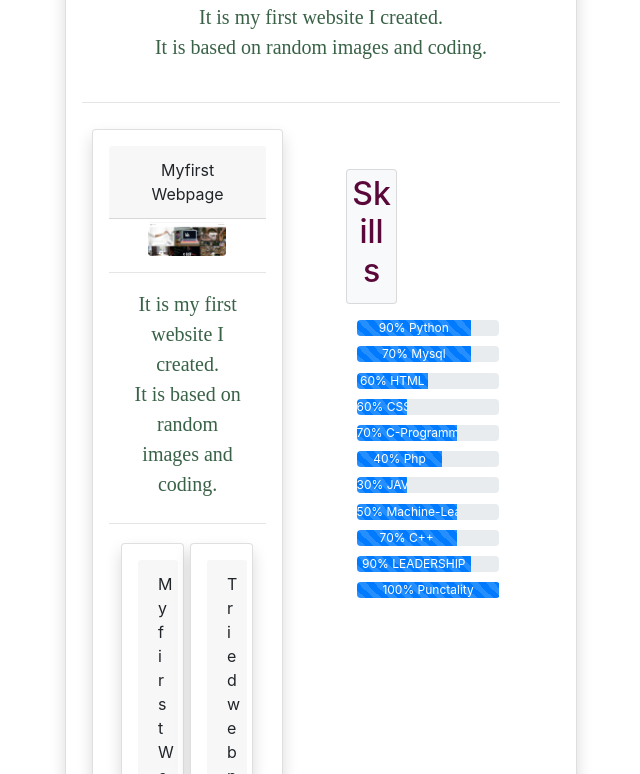
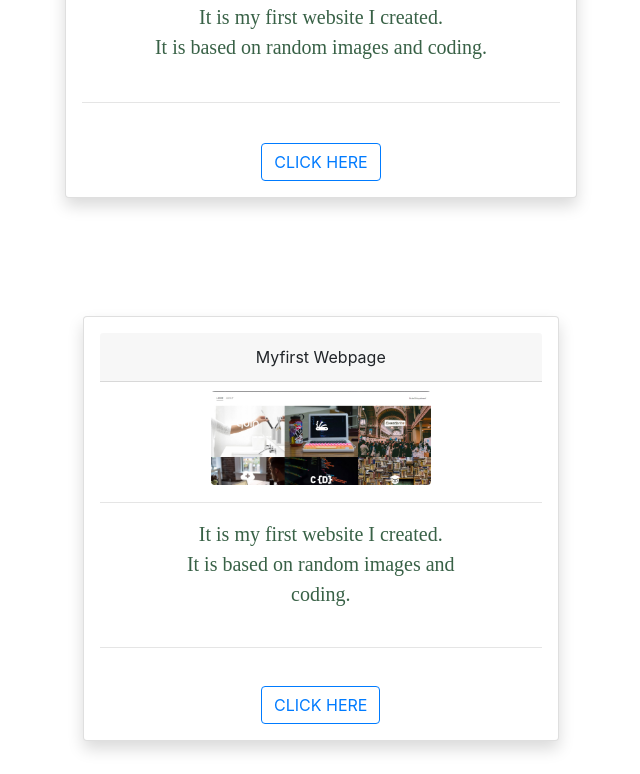
Before and after one commit to Srivyshnavi26/sampleactivity, a plain HTML site: page index.html in a window 1280 px wide. Shown: the part 1834-2608 px from the top of the page, without its empty margins (319-959 px from the left). Drawn offline with nearby package versions, Linux system fonts and the light colour scheme.

Commit message:
Update index.html

```diff
--- a/index.html
+++ b/index.html
@@ -142,7 +142,12 @@
                         It is my first website I created.<br>It is based on random images and coding.
                     </p>
                     <hr>
-            <div class="flex-container">
+
+                    <div class="a2">
+                        <a href="https://srivyshnavi26.github.io/coding-matters-portfolio/ " class="btn btn-outline-primary " role="button" aria-pressed="true" target="_blank">CLICK HERE</a>
+                    </div>
+                </div>
+                <div class="flex-container">
                 <div class="card bg-light mb-3 shadow p-3 mb-5 bg-white rounded " data-aos="zoom-in" style="max-width: 40%; ">
 
                     <div class="card-header" style="margin-bottom :2%;">Myfirst Webpage</div>
@@ -153,6 +158,11 @@
                         It is my first website I created.<br>It is based on random images and coding.
                     </p>
                     <hr>
+
+                    <div class="a2">
+                        <a href="https://srivyshnavi26.github.io/coding-matters-portfolio/ " class="btn btn-outline-primary " role="button" aria-pressed="true" target="_blank">CLICK HERE</a>
+                    </div>
+                </div>
 
             <div class="flex-container">
                 <div class="card bg-light mb-3 shadow p-3 mb-5 bg-white rounded " data-aos="zoom-in" style="max-width: 40%; ">
```
